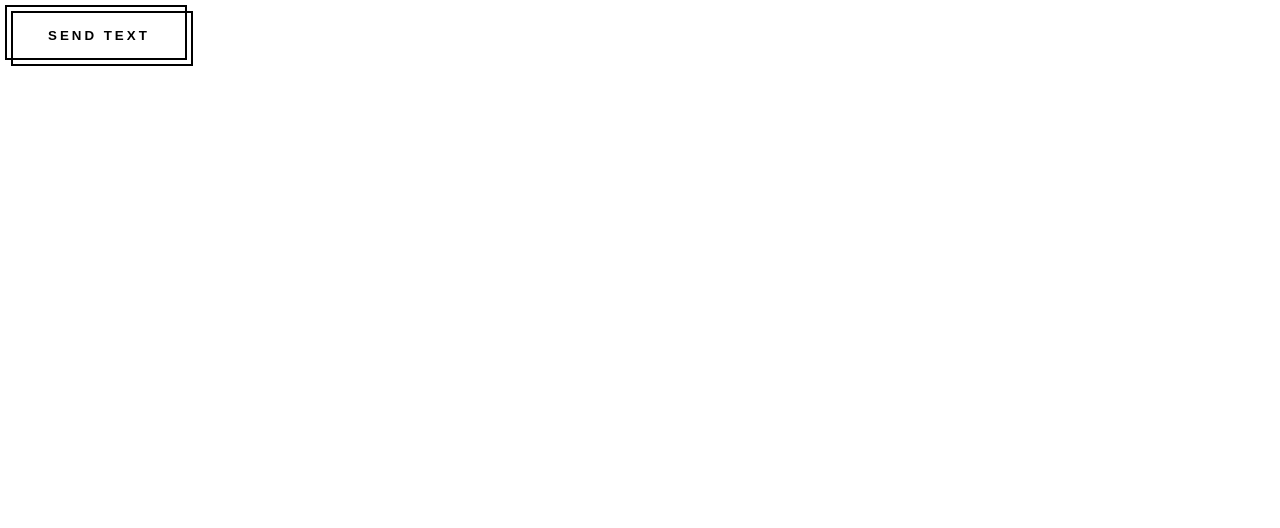
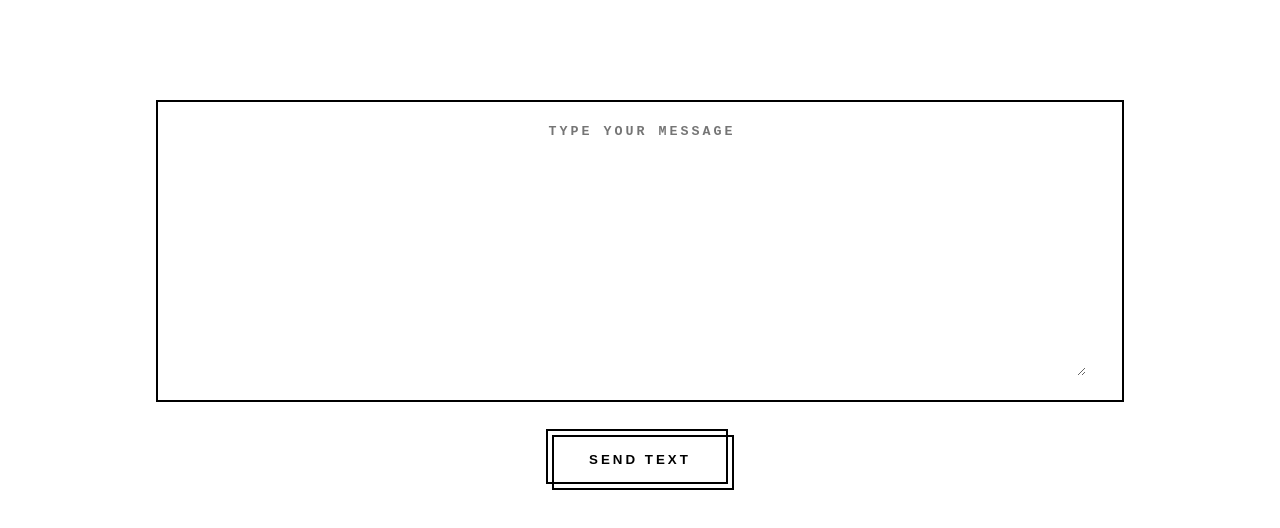
Before and after one commit to ckocaogullar15/emotion-sonification, an Angular app: page / in a window 1280 px wide. Shown: the top 528 px of the page. Built offline with nearby package versions, Linux system fonts and the light colour scheme.

Commit message:
Added basic text sentiment analysis

```diff
--- a/src/app/app.component.html
+++ b/src/app/app.component.html
@@ -1,2 +1,10 @@
-<button>Send Text</button>
+<div class="main">
+  <div class="text-area">
+    <textarea placeholder="Type your message" [(ngModel)]="message">
+)]></textarea
+    >
+  </div>
+  <button (click)="submit()">Send Text</button>
+</div>
+
 <router-outlet></router-outlet>
--- a/src/app/app.component.scss
+++ b/src/app/app.component.scss
@@ -1,6 +1,6 @@
 html,
 body {
-  height: 100%;
+  min-height: 100vh;
 }
 
 body {
@@ -11,6 +11,7 @@ body {
 }
 
 button {
+  margin-top: 30px;
   padding: 20px 40px;
   background: none;
   border: none;
@@ -43,3 +44,38 @@ button {
     }
   }
 }
+
+.main {
+  margin-top: 100px;
+  display: flex;
+  flex-direction: column;
+  align-items: center;
+  justify-content: center;
+  min-height: 100%;
+}
+
+.text-area {
+  width: 70%;
+  padding: 20px 40px;
+  background: none;
+  border: none;
+  position: relative;
+  cursor: pointer;
+  border: 2px solid #000;
+}
+
+textarea {
+  width: 100%;
+  height: 100%;
+  border: none;
+  min-height: 250px;
+  text-transform: uppercase;
+  font-weight: bold;
+  letter-spacing: 3px;
+  text-align: center;
+}
+
+textarea:focus,
+button:focus {
+  outline: none;
+}
--- a/src/app/app.component.ts
+++ b/src/app/app.component.ts
@@ -1,10 +1,28 @@
-import { Component } from '@angular/core';
+import { Component } from "@angular/core";
+import { HttpClient, HttpHeaders } from "@angular/common/http";
 
 @Component({
-  selector: 'app-root',
-  templateUrl: './app.component.html',
-  styleUrls: ['./app.component.scss']
+  selector: "app-root",
+  templateUrl: "./app.component.html",
+  styleUrls: ["./app.component.scss"]
 })
 export class AppComponent {
-  title = 'emotion-sonification';
+  title = "emotion-sonification";
+  message = "";
+  constructor(private http: HttpClient) {}
+
+  submit() {
+    this.http
+      .post<any>(
+        "https://zg6r2c4n0m.execute-api.us-east-1.amazonaws.com/Default/analyzesentiment",
+        this.message,
+        {
+          headers: new HttpHeaders({
+            "Content-Type": "text/plain",
+            "x-api-key": "Jb0JTIbC2y1WrNpFdIKqx702XULhNPYZ37eU9IMJ"
+          })
+        }
+      )
+      .subscribe(result => console.log(result));
+  }
 }
--- a/src/styles.scss
+++ b/src/styles.scss
@@ -1 +1,4 @@
 /* You can add global styles to this file, and also import other style files */
+body {
+  height: 100%;
+}
```
Also changed, not shown: src/app/app.module.ts (+9 -12 lines).
